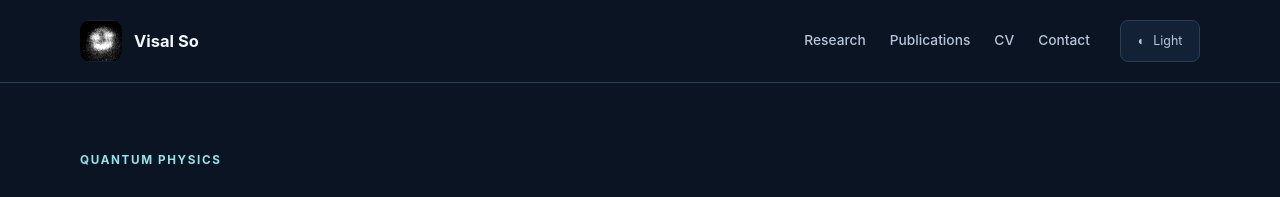
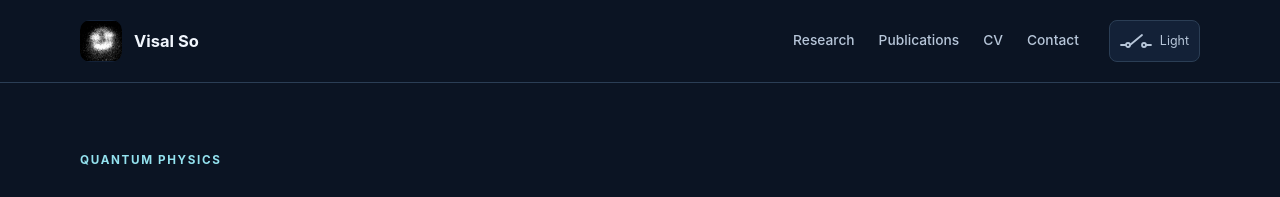
Before and after one commit to visalso/visalso.github.io, a Jekyll site: the page built from index.html, in a window 1280 px wide. Shown: the top 197 px of the page. Built offline with Jekyll 4.4.1, drawn with Linux system fonts in a browser that asks for light colours.

Commit message:
Update header.html

```diff
--- a/_includes/header.html
+++ b/_includes/header.html
@@ -12,8 +12,29 @@
       <a href="{{ item.url | relative_url }}"{% if page.nav == item.id %} aria-current="page"{% endif %}>{{ item.title | escape }}</a>
       {% endfor %}
     </nav>
-    <button class="theme-toggle" type="button" data-theme-toggle hidden aria-label="Switch color theme">
-      <span aria-hidden="true">◐</span><span data-theme-label>Theme</span>
+    <button class="theme-toggle"
+            type="button"
+            data-theme-toggle
+            hidden
+            aria-label="Switch to light theme">
+
+      <svg width="32" height="24" viewBox="0 0 32 24"
+           fill="none"
+           stroke="currentColor"
+           stroke-width="1.8"
+           stroke-linecap="round"
+           stroke-linejoin="round"
+           aria-hidden="true"
+           focusable="false">
+
+        <path d="M1 16H6 M26 16H31" />
+        <circle cx="8" cy="16" r="2" />
+        <circle cx="24" cy="16" r="2" />
+
+        <path data-switch-lever d="M10 16L22 6" />
+      </svg>
+
+      <span data-theme-label>Light</span>
     </button>
   </div>
 </header>
```
